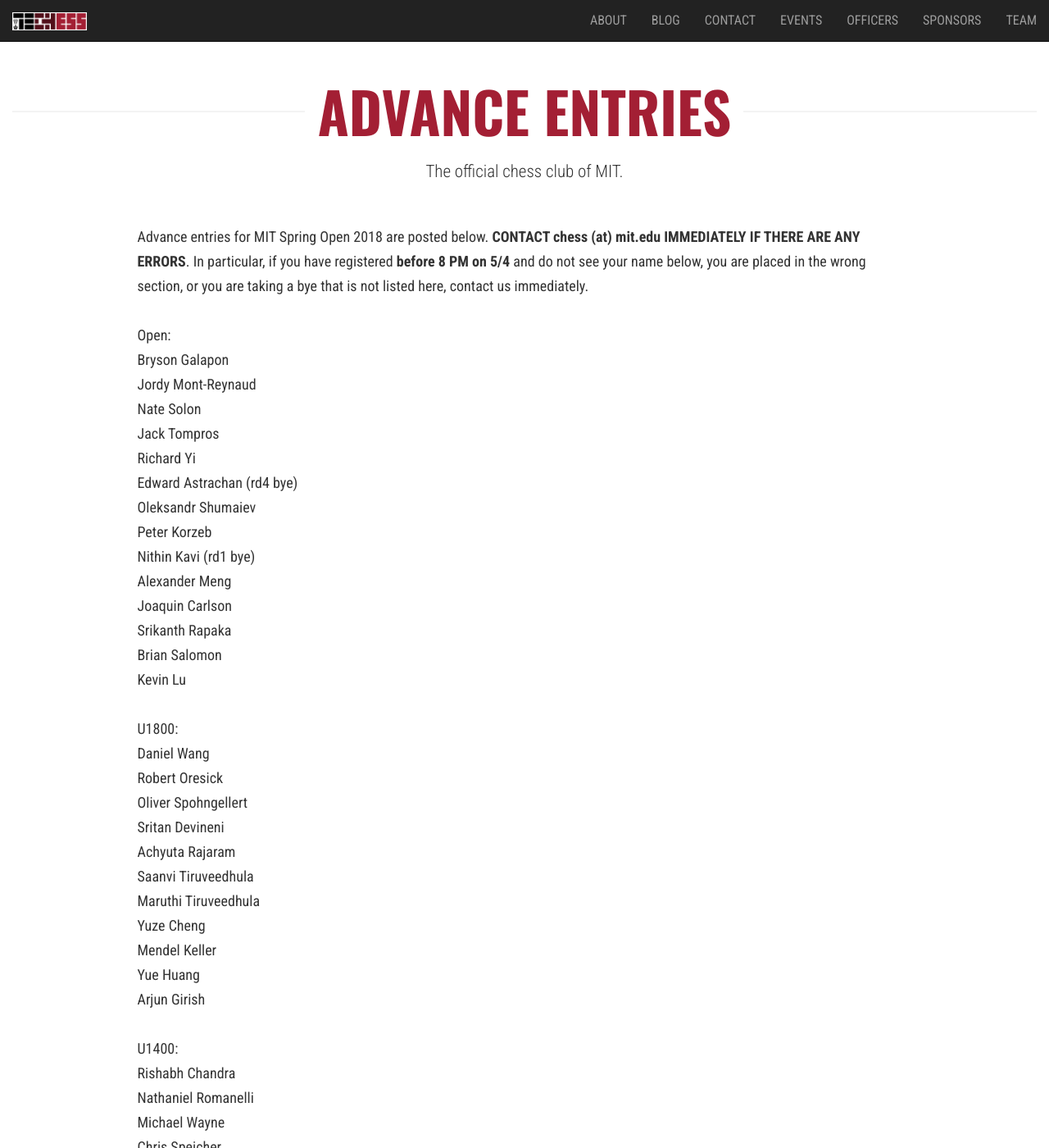
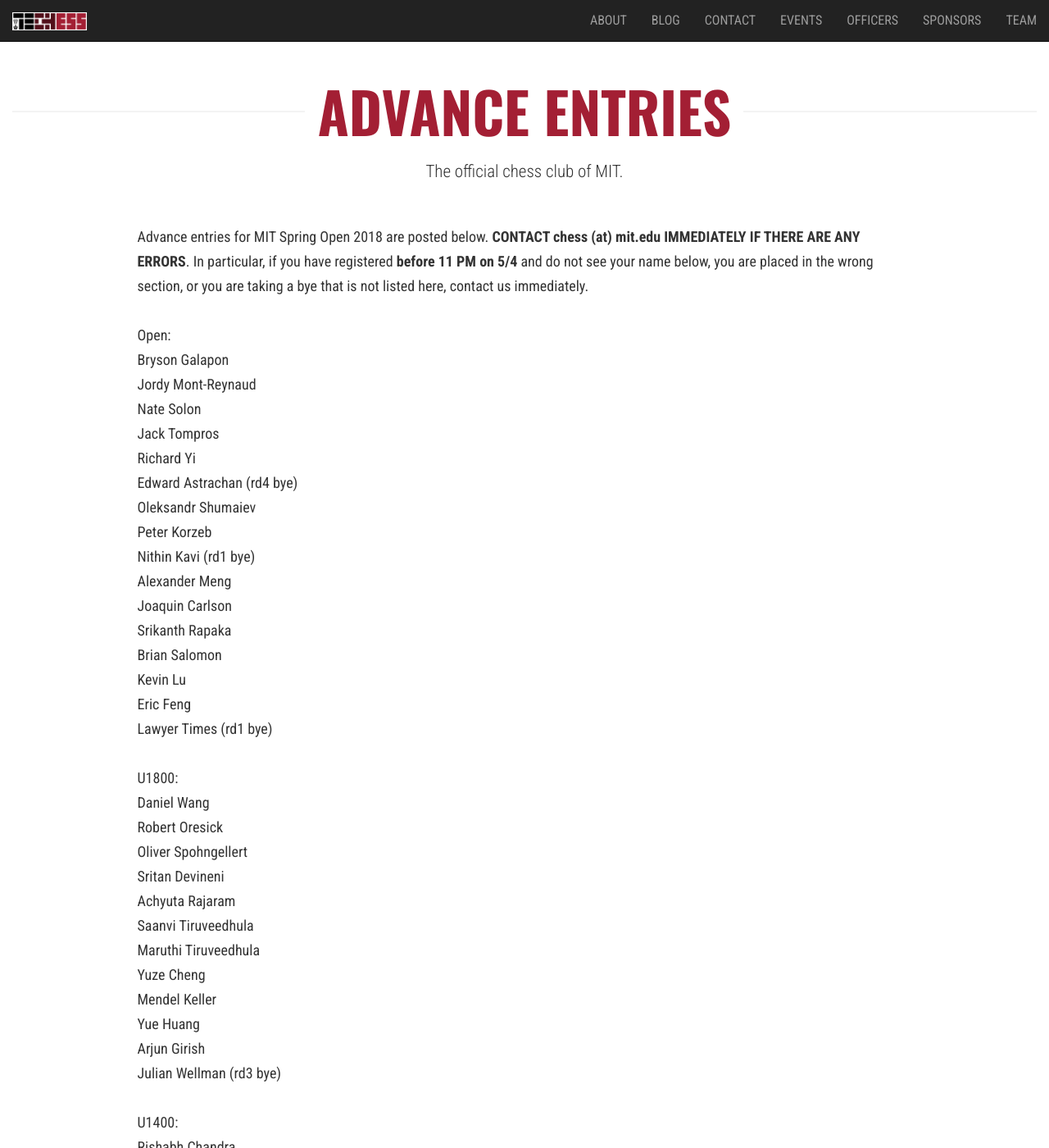
Before and after one commit to Tech-Chess/tech-chess.github.io, a Jekyll site: the page built from _pages/advance_entries.md, in a window 1280 px wide and 1400 px high. Shown: the whole window at 82% size. Built offline with Jekyll 4.4.1, drawn with Linux system fonts in a browser that asks for light colours; nearby versions of some CDN libraries; some of the changed text lies outside the part shown.

Commit message:
Update advance_entries.md

```diff
--- a/_pages/advance_entries.md
+++ b/_pages/advance_entries.md
@@ -4,7 +4,7 @@
 permalink: /advanceentries/
 ---
 
-Advance entries for MIT Spring Open 2018 are posted below. **CONTACT chess (at) mit.edu IMMEDIATELY IF THERE ARE ANY ERRORS**. In particular, if you have registered **before 8 PM on 5/4** and do not see your name below, you are placed in the wrong section, or you are taking a bye that is not listed here, contact us immediately.
+Advance entries for MIT Spring Open 2018 are posted below. **CONTACT chess (at) mit.edu IMMEDIATELY IF THERE ARE ANY ERRORS**. In particular, if you have registered **before 11 PM on 5/4** and do not see your name below, you are placed in the wrong section, or you are taking a bye that is not listed here, contact us immediately.
 
 Open:
 Bryson Galapon
@@ -21,6 +21,8 @@
 Srikanth Rapaka
 Brian Salomon
 Kevin Lu
+Eric Feng
+Lawyer Times (rd1 bye)
 
 U1800:
 Daniel Wang
@@ -34,6 +36,7 @@
 Mendel Keller
 Yue Huang
 Arjun Girish
+Julian Wellman (rd3 bye)
 
 U1400:
 Rishabh Chandra
@@ -43,3 +46,6 @@
 Paul Tompros
 Suhavi Tiruveedhula
 Jericho Carlson
+Prachi Dayal
+Joanne Zhou (rd1 bye)
+Raeann Zhou
```
